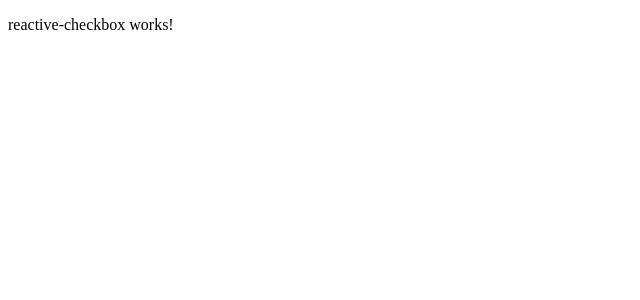
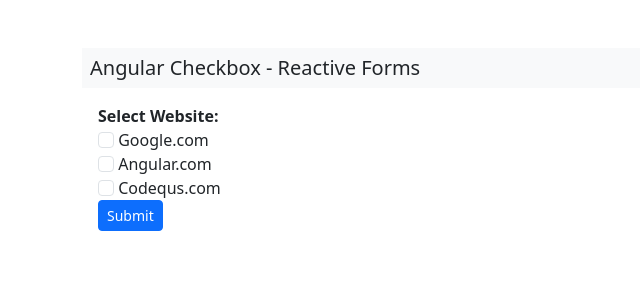
Before and after one commit to keyur2115/dynamic-checkbox-angular, an Angular app: page /reactive-checkbox in a window 1280 px wide. Shown: the top 300 px of the page, without its empty margins (0-640 px from the left). Built offline with nearby package versions, Linux system fonts and the light colour scheme.

Commit message:
changes in reactive checkbox --keyur

```diff
--- a/angular.json
+++ b/angular.json
@@ -52,9 +52,12 @@
               "src/assets"
             ],
             "styles": [
-              "src/styles.scss"
+              "src/styles.scss",
+              "node_modules/bootstrap/dist/css/bootstrap.min.css"
             ],
-            "scripts": []
+            "scripts": [
+              "node_modules/bootstrap/dist/js/bootstrap.bundle.min.js"
+            ]
           },
           "configurations": {
             "production": {
--- a/package.json
+++ b/package.json
@@ -18,6 +18,7 @@
     "@angular/platform-browser": "^15.2.0",
     "@angular/platform-browser-dynamic": "^15.2.0",
     "@angular/router": "^15.2.0",
+    "bootstrap": "^5.3.3",
     "rxjs": "~7.8.0",
     "tslib": "^2.3.0",
     "zone.js": "~0.12.0"
--- a/src/app/app.module.ts
+++ b/src/app/app.module.ts
@@ -6,6 +6,7 @@
 import { TemplateCheckboxComponent } from './template-checkbox/template-checkbox.component';
 import { ReactiveCheckboxComponent } from './reactive-checkbox/reactive-checkbox.component';
 import { HomeComponent } from './home/home.component';
+import { ReactiveFormsModule } from '@angular/forms';
 
 @NgModule({
   declarations: [
@@ -16,7 +17,8 @@
   ],
   imports: [
     BrowserModule,
-    AppRoutingModule
+    AppRoutingModule,
+    ReactiveFormsModule
   ],
   providers: [],
   bootstrap: [AppComponent]
--- a/src/app/home/home.component.html
+++ b/src/app/home/home.component.html
@@ -1 +1,6 @@
-<p>home works!</p>
+<div class="container mt-5">
+	<div class="text-center">
+		<button class="btn btn-info px-5 me-4" [routerLink]="'/template-checkbox'">Template Checkbox</button>
+		<button class="btn btn-primary px-5" [routerLink]="'/reactive-checkbox'">Reactive Checkbox</button>
+	</div>
+</div>
--- a/src/app/reactive-checkbox/reactive-checkbox.component.html
+++ b/src/app/reactive-checkbox/reactive-checkbox.component.html
@@ -1 +1,18 @@
-<p>reactive-checkbox works!</p>
+<div class="container mt-5">
+	<header class="bg-light p-2"><h5 class="m-0">Angular Checkbox - Reactive Forms</h5></header>
+
+	<div class="mt-3 px-3">
+		<form [formGroup]="form">
+			<div class="form-group">
+				<label for="website"><strong>Select Website:</strong></label>
+				<ng-container *ngFor="let website of websiteList">
+					<div>
+					<input class="form-check-input" type="checkbox" [value]="website.name" (change)="onCheckBoxChange($event)">
+					{{website.name}}</div>
+				</ng-container>
+			</div>
+
+			<button class="btn btn-primary btn-sm" type="submit" (click)="onSubmit()">Submit</button>
+		</form>
+	</div>
+</div>
--- a/src/app/reactive-checkbox/reactive-checkbox.component.ts
+++ b/src/app/reactive-checkbox/reactive-checkbox.component.ts
@@ -1,4 +1,5 @@
 import { Component } from '@angular/core';
+import { FormBuilder, FormGroup, FormArray, FormControl } from '@angular/forms';
 
 @Component({
   selector: 'app-reactive-checkbox',
@@ -7,4 +8,38 @@
 })
 export class ReactiveCheckboxComponent {
 
+  form: FormGroup;
+
+  websiteList: any = [
+    { id: 1, name: 'Google.com' },
+    { id: 2, name: 'Angular.com' },
+    { id: 3, name: 'Codequs.com' }
+  ];
+
+  constructor(private fb: FormBuilder){
+    this.form = this.fb.group({
+      website: this.fb.array([])
+    })
+  }
+
+  onCheckBoxChange(event:any){
+    console.log('event', event.target.value);
+    const website:FormArray = this.form.get('website') as FormArray;
+
+    // console.log("website.control", website.controls);
+
+    if(event.target.checked){
+        website.push(new FormControl(event.target.value));
+    } else {
+       const index = website.controls.findIndex(x => x.value === event.target.value);
+       website.removeAt(index);
+
+    }
+
+
+  }
+
+  onSubmit(){
+    console.log("this.form.value", this.form.value);
+  }
 }
```
Also changed, not shown: 1 other file (tests, documents, lock files or other folders).
